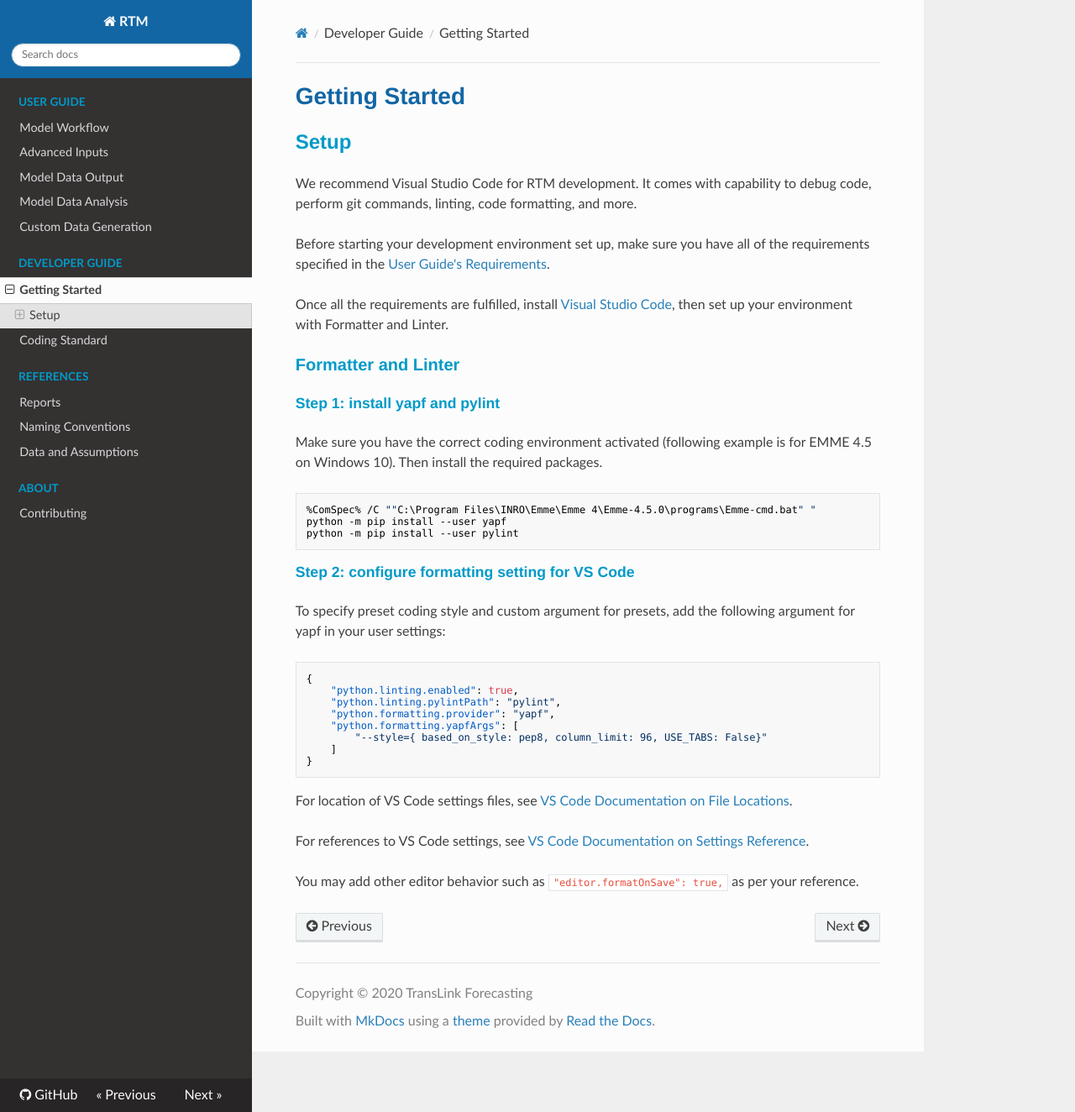
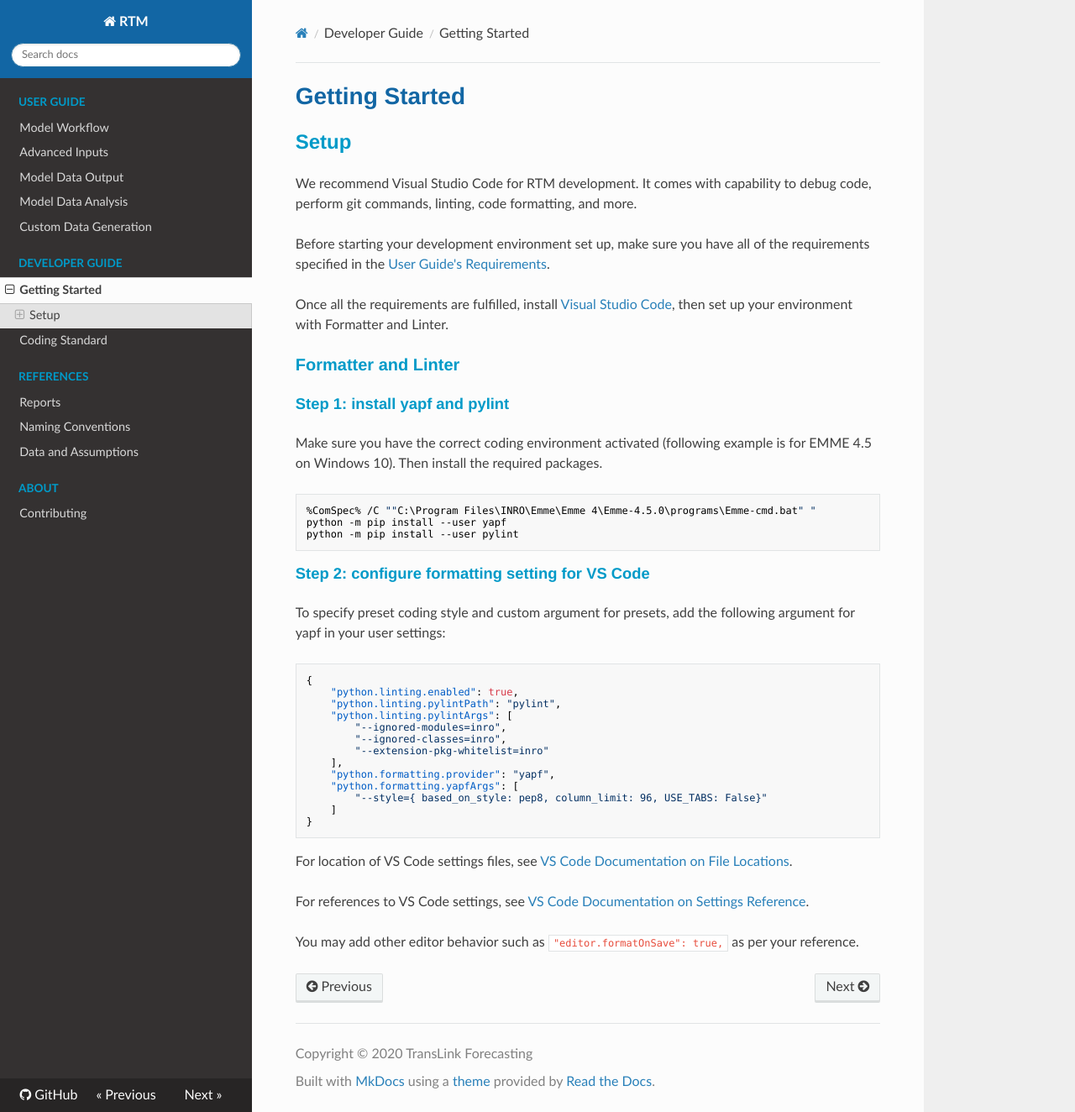
Before and after one commit to TransLinkForecasting/rtmdoc, an MkDocs documentation site: the page built from docs/dev_getting_started.md, in a window 1280 px wide and 1324 px high. Shown: the whole window at 84% size. Built offline with MkDocs 1.6.1, drawn with Linux system fonts in a browser that asks for light colours; nearby versions of some CDN libraries.

Commit message:
update pylint, formatter settings

````diff
--- a/docs/dev_getting_started.md
+++ b/docs/dev_getting_started.md
@@ -12,7 +12,7 @@ Once all the requirements are fulfilled, install [Visual Studio Code], then set
 
 ### Formatter and Linter
 
-##### Step 1: install yapf and pylint
+#### Step 1: install yapf and pylint
 
 Make sure you have the correct coding environment activated (following example is for EMME 4.5 on Windows 10). Then install the required packages.
 
@@ -22,7 +22,7 @@ python -m pip install --user yapf
 python -m pip install --user pylint
 ```
 
-##### Step 2: configure formatting setting for VS Code
+#### Step 2: configure formatting setting for VS Code
 
 To specify preset coding style and custom argument for presets, add the following argument for yapf in your user settings:
 
@@ -30,6 +30,11 @@ To specify preset coding style and custom argument for presets, add the followin
 {
     "python.linting.enabled": true,
     "python.linting.pylintPath": "pylint",
+    "python.linting.pylintArgs": [
+        "--ignored-modules=inro",
+        "--ignored-classes=inro",
+        "--extension-pkg-whitelist=inro"
+    ],
     "python.formatting.provider": "yapf",
     "python.formatting.yapfArgs": [
         "--style={ based_on_style: pep8, column_limit: 96, USE_TABS: False}"
@@ -42,6 +47,8 @@ For location of VS Code settings files, see [VS Code Documentation on File Locat
 For references to VS Code settings, see [VS Code Documentation on Settings Reference].
 
 You may add other editor behavior such as `"editor.formatOnSave": true,` as per your reference.
+
+
 
 
 <!-- ## Model Structure
````
Also changed, not shown: README.md (+5 -0 lines), docs/coding_standard.md (+2 -0 lines).
